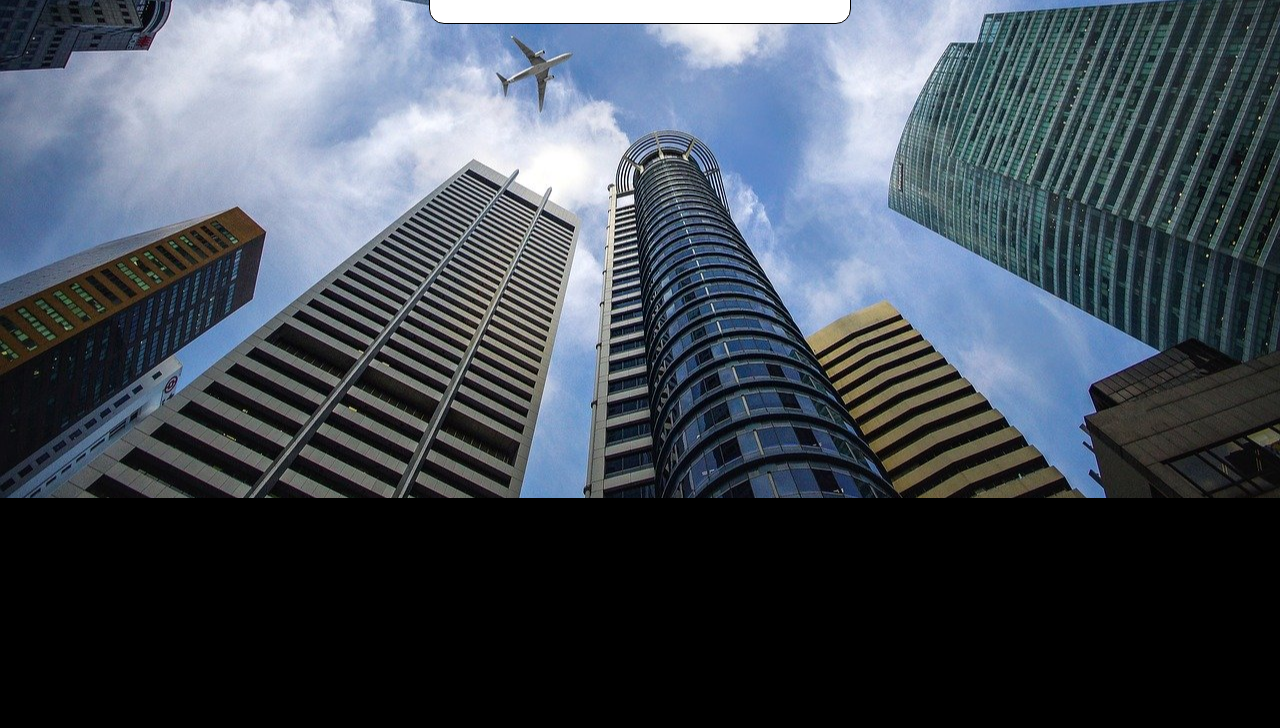
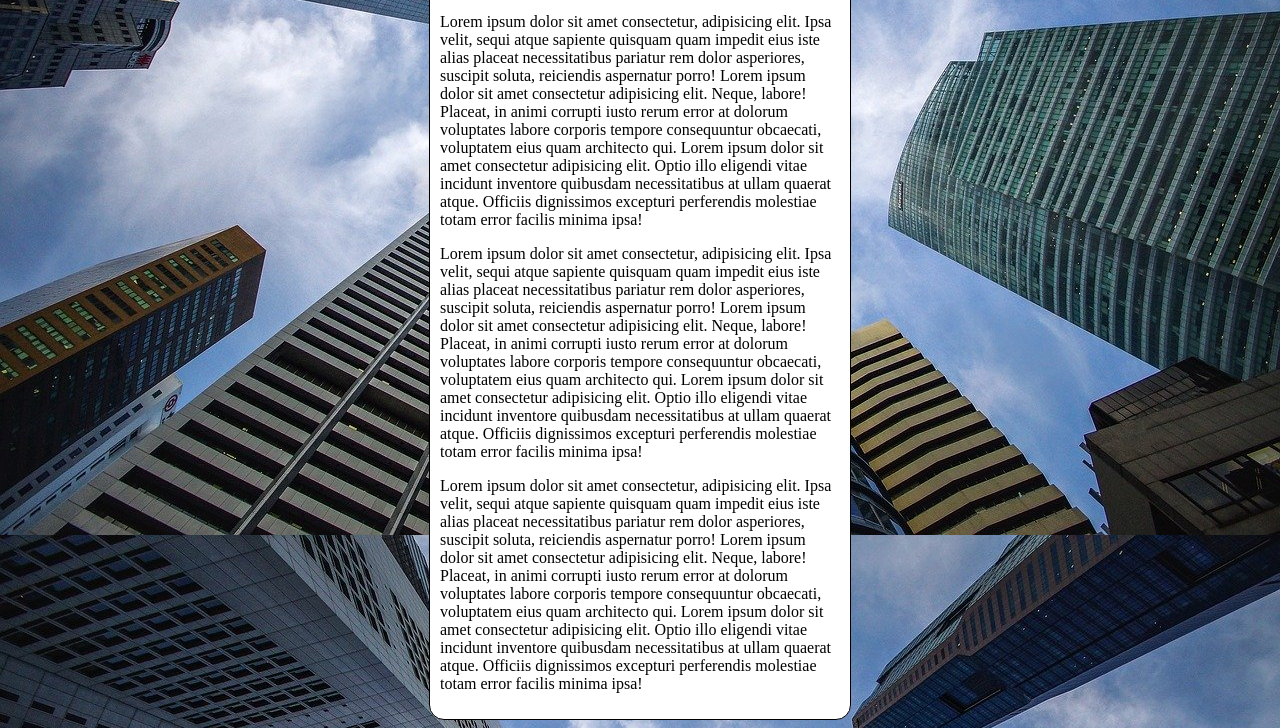
Before and after one commit to devpaulonathan/html-css, a plain HTML site: page exercicios/modulo-3/ex-022/fundo005.html in a window 1280 px wide. Shown: the part 318-1046 px from the top of the page. Before the commit the page ends 816 px from the top, so only its background shows below. Drawn offline with Linux system fonts and the light colour scheme.

Commit message:
Update fundo005.html

```diff
--- a/exercicios/modulo-3/ex-022/fundo005.html
+++ b/exercicios/modulo-3/ex-022/fundo005.html
@@ -8,21 +8,31 @@
 
     <style>
         body{
-            height: 100vh;
+            /*height: 100vh;
             background-color: black;
             background-image: url('imagens/wallpaper002.jpg');
             background-position: center center;
             background-repeat: no-repeat;
             background-size: cover;
+            background-attachment: fixed; */
+
+            background: black url('imagens/wallpaper002.jpg') center center fixed;
+            background-size: cover;
         }
+        /*
+        shorthends dos backgroud
+        orden corretas
+        color > image > position > repeat > [size] > attachment
+        */
 
         main{
             background-color: white;
-            width: 400px;
+            max-width: 400px;
             margin: auto;
             padding: 10px;
             border: solid 1px black;
             border-radius: 15px;
+
         }
     </style>
 
@@ -31,6 +41,9 @@
     <main>
         <h1>Teste de imagem de fundo</h1>
         <p>Lorem ipsum dolor sit amet consectetur, adipisicing elit. Ipsa velit, sequi atque sapiente quisquam quam impedit eius iste alias placeat necessitatibus pariatur rem dolor asperiores, suscipit soluta, reiciendis aspernatur porro! Lorem ipsum dolor sit amet consectetur adipisicing elit. Neque, labore! Placeat, in animi corrupti iusto rerum error at dolorum voluptates labore corporis tempore consequuntur obcaecati, voluptatem eius quam architecto qui. Lorem ipsum dolor sit amet consectetur adipisicing elit. Optio illo eligendi vitae incidunt inventore quibusdam necessitatibus at ullam quaerat atque. Officiis dignissimos excepturi perferendis molestiae totam error facilis minima ipsa!</p>
+        <p>Lorem ipsum dolor sit amet consectetur, adipisicing elit. Ipsa velit, sequi atque sapiente quisquam quam impedit eius iste alias placeat necessitatibus pariatur rem dolor asperiores, suscipit soluta, reiciendis aspernatur porro! Lorem ipsum dolor sit amet consectetur adipisicing elit. Neque, labore! Placeat, in animi corrupti iusto rerum error at dolorum voluptates labore corporis tempore consequuntur obcaecati, voluptatem eius quam architecto qui. Lorem ipsum dolor sit amet consectetur adipisicing elit. Optio illo eligendi vitae incidunt inventore quibusdam necessitatibus at ullam quaerat atque. Officiis dignissimos excepturi perferendis molestiae totam error facilis minima ipsa!</p>
+        <p>Lorem ipsum dolor sit amet consectetur, adipisicing elit. Ipsa velit, sequi atque sapiente quisquam quam impedit eius iste alias placeat necessitatibus pariatur rem dolor asperiores, suscipit soluta, reiciendis aspernatur porro! Lorem ipsum dolor sit amet consectetur adipisicing elit. Neque, labore! Placeat, in animi corrupti iusto rerum error at dolorum voluptates labore corporis tempore consequuntur obcaecati, voluptatem eius quam architecto qui. Lorem ipsum dolor sit amet consectetur adipisicing elit. Optio illo eligendi vitae incidunt inventore quibusdam necessitatibus at ullam quaerat atque. Officiis dignissimos excepturi perferendis molestiae totam error facilis minima ipsa!</p>
+        <p>Lorem ipsum dolor sit amet consectetur, adipisicing elit. Ipsa velit, sequi atque sapiente quisquam quam impedit eius iste alias placeat necessitatibus pariatur rem dolor asperiores, suscipit soluta, reiciendis aspernatur porro! Lorem ipsum dolor sit amet consectetur adipisicing elit. Neque, labore! Placeat, in animi corrupti iusto rerum error at dolorum voluptates labore corporis tempore consequuntur obcaecati, voluptatem eius quam architecto qui. Lorem ipsum dolor sit amet consectetur adipisicing elit. Optio illo eligendi vitae incidunt inventore quibusdam necessitatibus at ullam quaerat atque. Officiis dignissimos excepturi perferendis molestiae totam error facilis minima ipsa!</p>
     </main>
 
 </body>
```
